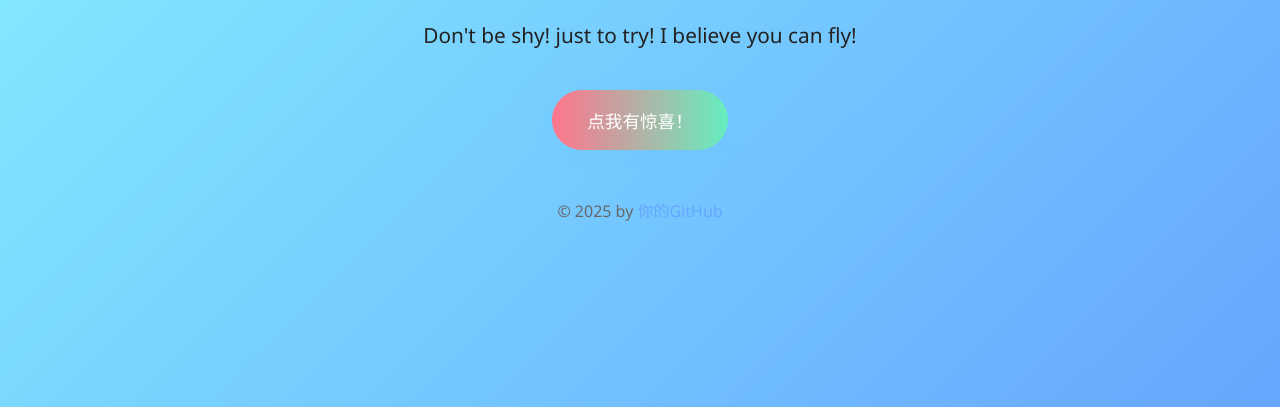
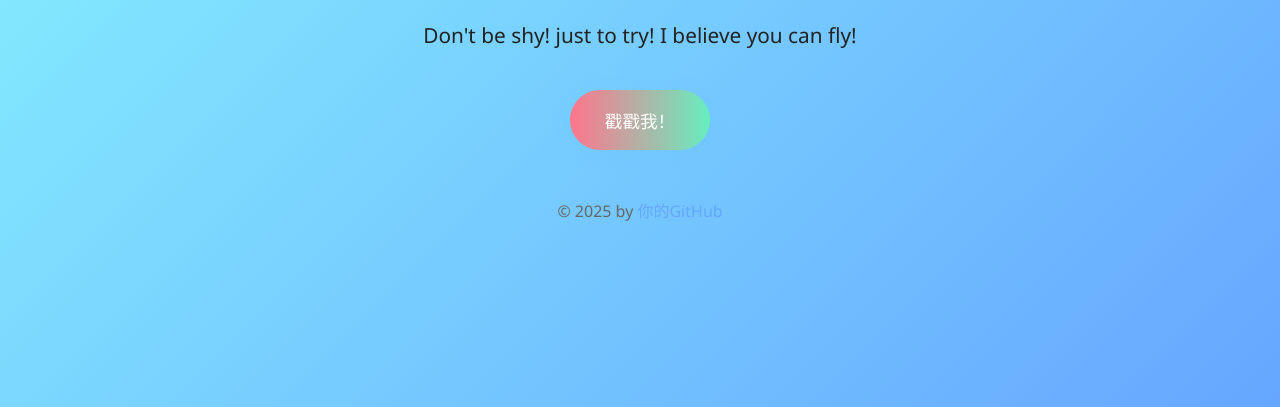
Before and after one commit to EthanBrooks-sheng/pepper-source, a plain HTML site: page index.html in a window 1280 px wide. Shown: the part 393-800 px from the top of the page. Drawn offline with Linux system fonts and the light colour scheme.

Commit message:
Update index.html

```diff
--- a/index.html
+++ b/index.html
@@ -75,7 +75,7 @@
     <div class="emoji">🚀✨</div>
     <h1>Welcome to Pepper Source!</h1>
     <p>Don't be shy! just to try! I believe you can fly!</p>
-    <button class="fun-btn" onclick="showSurprise()">点我有惊喜！</button>
+    <button class="fun-btn" onclick="showSurprise()">戳戳我！</button>
     <footer>
         &copy; 2025 by <a href="https://github.com/EthanBrooks-sheng" style="color:#66a6ff;text-decoration:none;">你的GitHub</a>
     </footer>
```
